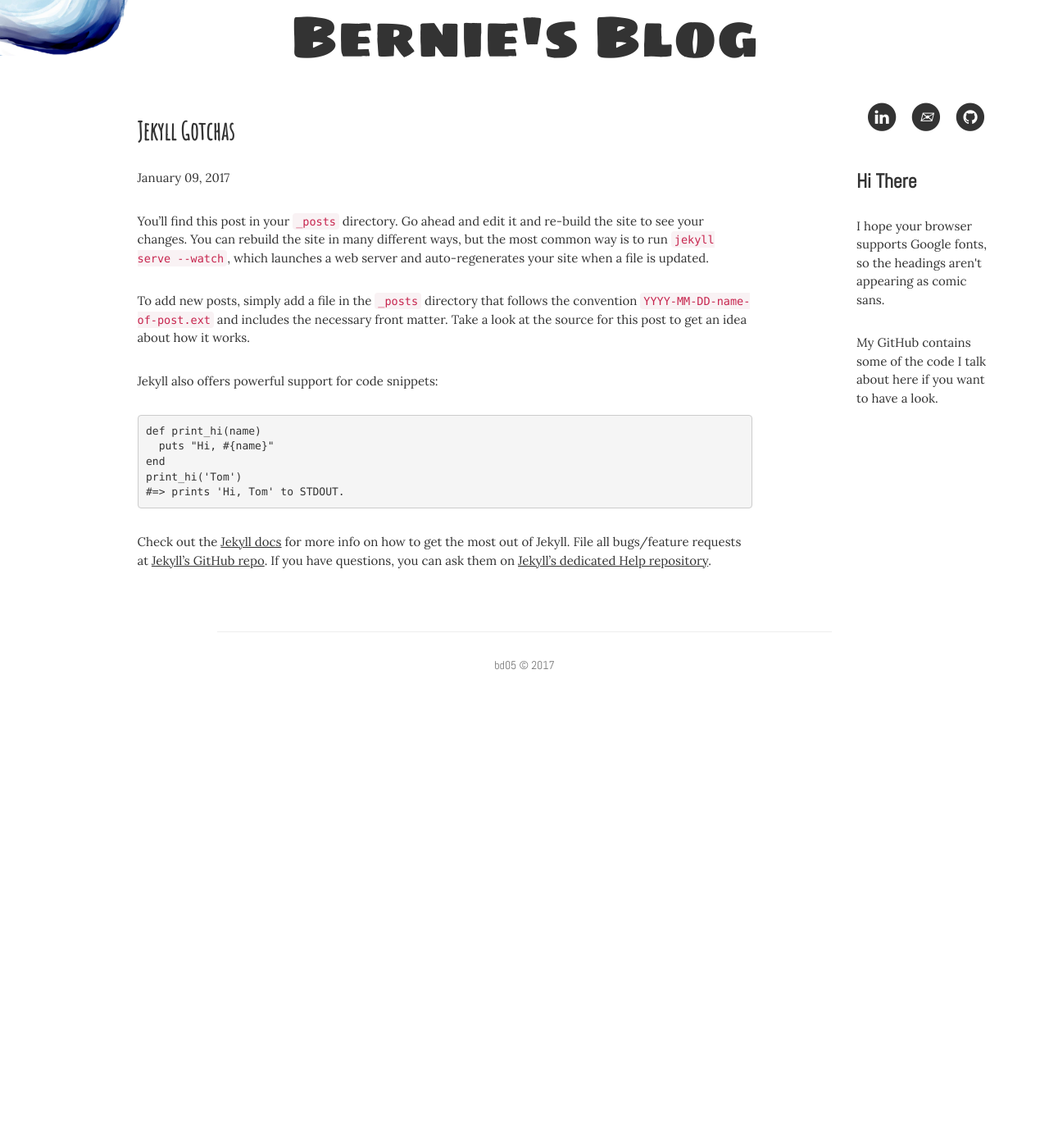
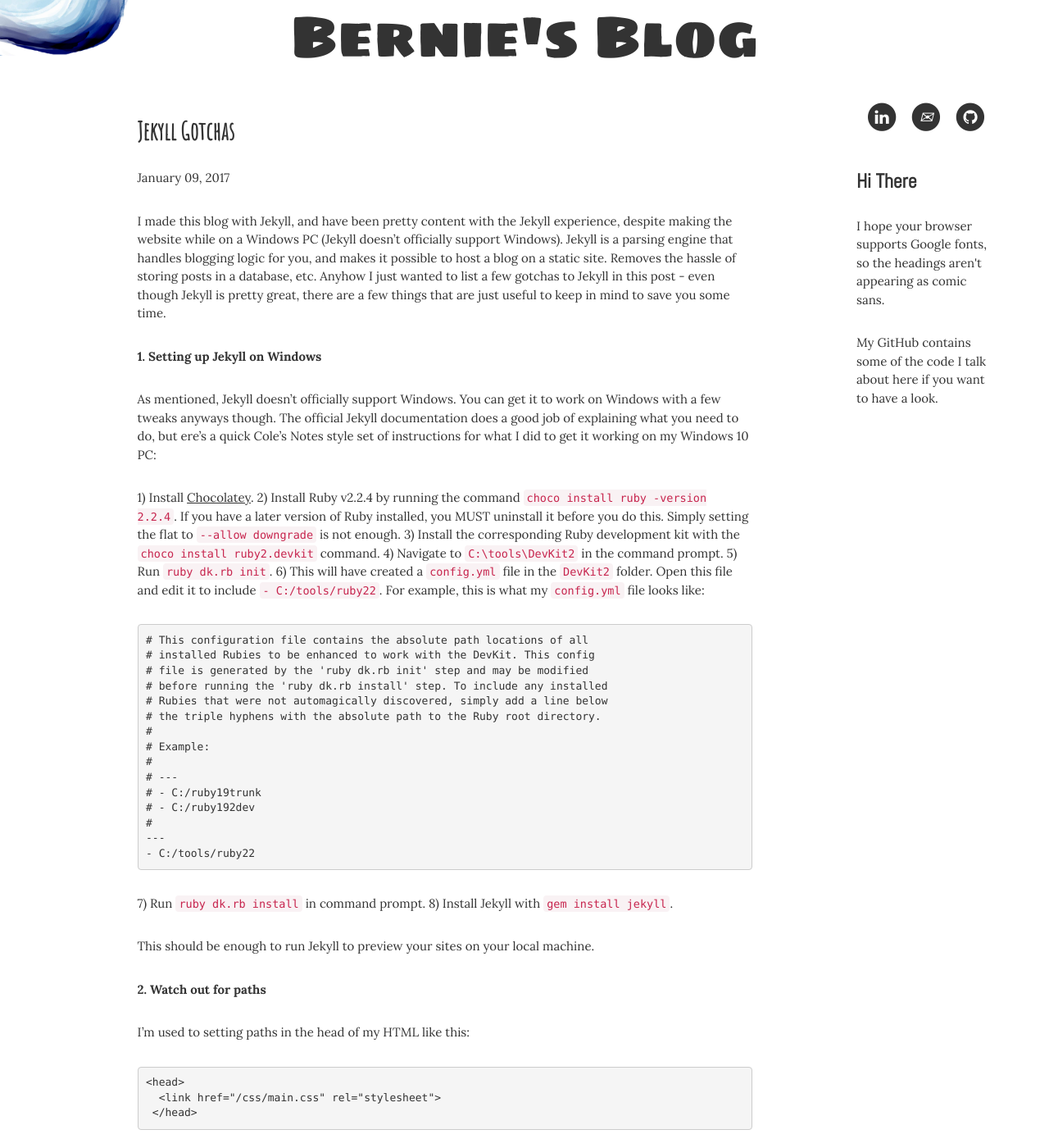
Before and after one commit to bd05/bd05.github.io, a Jekyll site: the page built from _posts/2017-01-09-jekyll-gotchas.markdown, in a window 1280 px wide and 1400 px high, scrolled down 252 px. Shown: the whole window at 82% size. Built offline with Jekyll 4.4.1, drawn with Linux system fonts in a browser that asks for light colours; nearby versions of some CDN libraries; before the commit the page ends 1099 px from its top, so only the background shows below that; some of the changed text lies outside the part shown.

Commit message:
added jekyll gotchas post, updated prvw images

```diff
--- a/_posts/2017-01-09-jekyll-gotchas.markdown
+++ b/_posts/2017-01-09-jekyll-gotchas.markdown
@@ -2,25 +2,89 @@
 layout: post
 title:  "Jekyll Gotchas"
 date:   2017-01-09
+image: jekyll.jpg
+excerpt_separator: <!--more-->
+---
+
+I made this blog with Jekyll, and have been pretty content with the Jekyll experience, despite making the website while on a Windows PC (Jekyll doesn't officially support Windows). Jekyll is a parsing engine that handles blogging logic for you, and makes it possible to host a blog on a static site. Removes the hassle of storing posts in a database, etc. Anyhow I just wanted to list a few gotchas to Jekyll <!--more--> in this post - even though Jekyll is pretty great, there are a few things that are just useful to keep in mind to save you some time.
+
+**1. Setting up Jekyll on Windows**
+
+As mentioned, Jekyll doesn't officially support Windows. You can get it to work on Windows with a few tweaks anyways though. The official Jekyll documentation does a good job of explaining what you need to do, but ere's a quick Cole's Notes style set of instructions for what I did to get it working on my Windows 10 PC:
+
+1) Install [Chocolatey][chocolatey-link].
+2) Install Ruby v2.2.4 by running the command `choco install ruby -version 2.2.4`. If you have a later version of Ruby installed, you MUST uninstall it before you do this. Simply setting the flat to `--allow downgrade` is not enough.
+3) Install the corresponding Ruby development kit with the `choco install ruby2.devkit` command.
+4) Navigate to `C:\tools\DevKit2` in the command prompt.
+5) Run `ruby dk.rb init`.
+6) This will have created a `config.yml` file in the `DevKit2` folder. Open this file and edit it to include `- C:/tools/ruby22`. For example, this is what my `config.yml` file looks like:
+
+{% highlight ruby %}
+# This configuration file contains the absolute path locations of all
+# installed Rubies to be enhanced to work with the DevKit. This config
+# file is generated by the 'ruby dk.rb init' step and may be modified
+# before running the 'ruby dk.rb install' step. To include any installed
+# Rubies that were not automagically discovered, simply add a line below
+# the triple hyphens with the absolute path to the Ruby root directory.
+#
+# Example:
+#
+# ---
+# - C:/ruby19trunk
+# - C:/ruby192dev
+#
+---
+- C:/tools/ruby22
+{% endhighlight %}
+
+7) Run `ruby dk.rb install` in command prompt.
+8) Install Jekyll with `gem install jekyll`.
+
+This should be enough to run Jekyll to preview your sites on your local machine.
+
+**2. Watch out for paths**
+
+I'm used to setting paths in the head of my HTML like this:
+
+{% highlight ruby %}
+<head>
+  <link href="/css/main.css" rel="stylesheet">
+ </head>
+{% endhighlight %}
+
+This was working all fine and dandy for me when converting my site to Jekyll, until I created posts and none of the CSS would work on them. All of the other pages loaded the CSS just fine, so I sat there scratching my head for a while, looking in the wrong places to fix the bug. The js files and the navigation bar links weren't working either I eventually noticed, so I was universally doing paths wrong.
+
+Basically Jekyll runs into problems finding these resources when you go one level deeper - that is, whenever you are within a post. You must therefore dynamically prepend the first part of a path, since the directories change. Something like this is what I do:
+
+{% highlight ruby %}
+<head>
+  <link href="{{ "/css/main.css" | prepend: site.url }}" rel="stylesheet">
+ </head>
+ {% endhighlight %}
+
+
+**3. Make sure you don't date your posts in the future**
+
+Make sure none of the dates in your YAML front matter are set to the future, or Jekyll won't build these posts. For example:
+
+{% highlight ruby %}
+---
+layout: post
+title:  "Jekyll Gotchas"
+date:   2017-02-09
 image: post-sample-image.jpg
 ---
-
-You’ll find this post in your `_posts` directory. Go ahead and edit it and re-build the site to see your changes. You can rebuild the site in many different ways, but the most common way is to run `jekyll serve --watch`, which launches a web server and auto-regenerates your site when a file is updated.
-
-To add new posts, simply add a file in the `_posts` directory that follows the convention `YYYY-MM-DD-name-of-post.ext` and includes the necessary front matter. Take a look at the source for this post to get an idea about how it works.
-
-Jekyll also offers powerful support for code snippets:
-
-{% highlight ruby %}
-def print_hi(name)
-  puts "Hi, #{name}"
-end
-print_hi('Tom')
-#=> prints 'Hi, Tom' to STDOUT.
 {% endhighlight %}
 
-Check out the [Jekyll docs][jekyll] for more info on how to get the most out of Jekyll. File all bugs/feature requests at [Jekyll’s GitHub repo][jekyll-gh]. If you have questions, you can ask them on [Jekyll’s dedicated Help repository][jekyll-help].
+This is wrong, and Jekyll wouldn't build it earlier today when I was previewing this site on my local machine, which gave me quite the scare. I had just edited the "date" value from another post I had copied and pasted in here, and forgot to change the month and day after changing the year.
 
-[jekyll]:      http://jekyllrb.com
-[jekyll-gh]:   https://github.com/jekyll/jekyll
-[jekyll-help]: https://github.com/jekyll/jekyll-help
+There is an option you can set so that Jekyll builds these future tense posts, if you really want to write future tense posts for some reason. I didn't really notice my date mistake and thought something went terribly wrong with the build for a few, panicked minutes.
+
+Anyhow I don't mean to hate on Jekyll at all. It is bundled as a Ruby gem, and even though I am no Ruby master I managed to mostly set up my site with Jekyll within a day. That aside, I like how Ruby has "gems", haha. It reminds me of mining in Harvest Moon:
+
+![harvest moon mining]({{ site.url }}/img/harvest_moon_mining.jpg){: .center-image }
+
+Anyhow, I'll update this post the more I use Jekyll. These are just some things that gave me some head scratchin' at first.
+
+
+[chocolatey-link]: https://chocolatey.org/install
--- a/about.html
+++ b/about.html
@@ -11,4 +11,4 @@ layout: default
 This page was created with Jekyll, Github pages, Ruby, and Bootstrap. It is version 2.0 of an older blog I used to have, and which I hope you haven't seen. I guess I didn't know any better then, forgive me if your eyes fell prey... that one was served off of Heroku and didn't really have proper blog logic implemented. I'd like to give a short thanks to Jekyll for being so awesome. Setting it up on Windows was a bit hairy, but other than that, fantastic. Hooray for static blogs!
 </p>
 
-<p>Special credit to the water colour at the top left of the page header. I got this graphic from </p>
+<p>Special credit to the wavy water colour at the top left of the page header. This graphic was designed by <a href="http://www.freepik.com/free-photos-vectors/background">Freepik</a>, I simply edited the bottom bit so it'd fit nice into the corner of the site banner.</p>
```
Also changed, not shown: _posts/2014-10-18-welcome-to-jekyll.markdown (deleted, +0 -25 lines), _posts/2016-02-01-Made-a-3D-Printer.md (+1 -1 lines), _posts/2016-03-06-Trying-out-the-3D-printer.md (+2 -1 lines), _posts/2016-08-05-IoT-with-photon.md (+50 -6 lines), featured_img/290_Spark.jpg (added), featured_img/3d_printed.jpg (added), featured_img/3d_printed_part.jpg (added), featured_img/jekyll.jpg (added), img/harvest_moon_mining.jpg (added), 2 other files.
